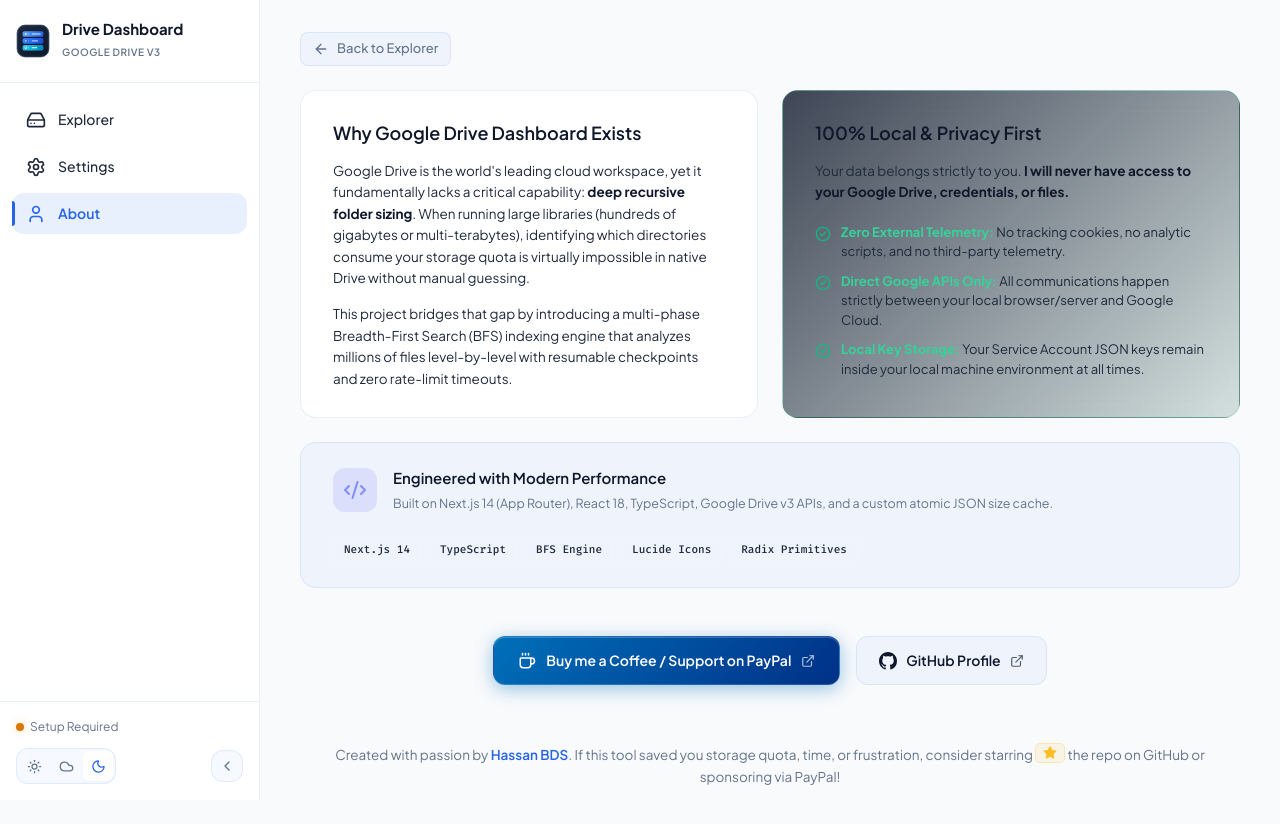
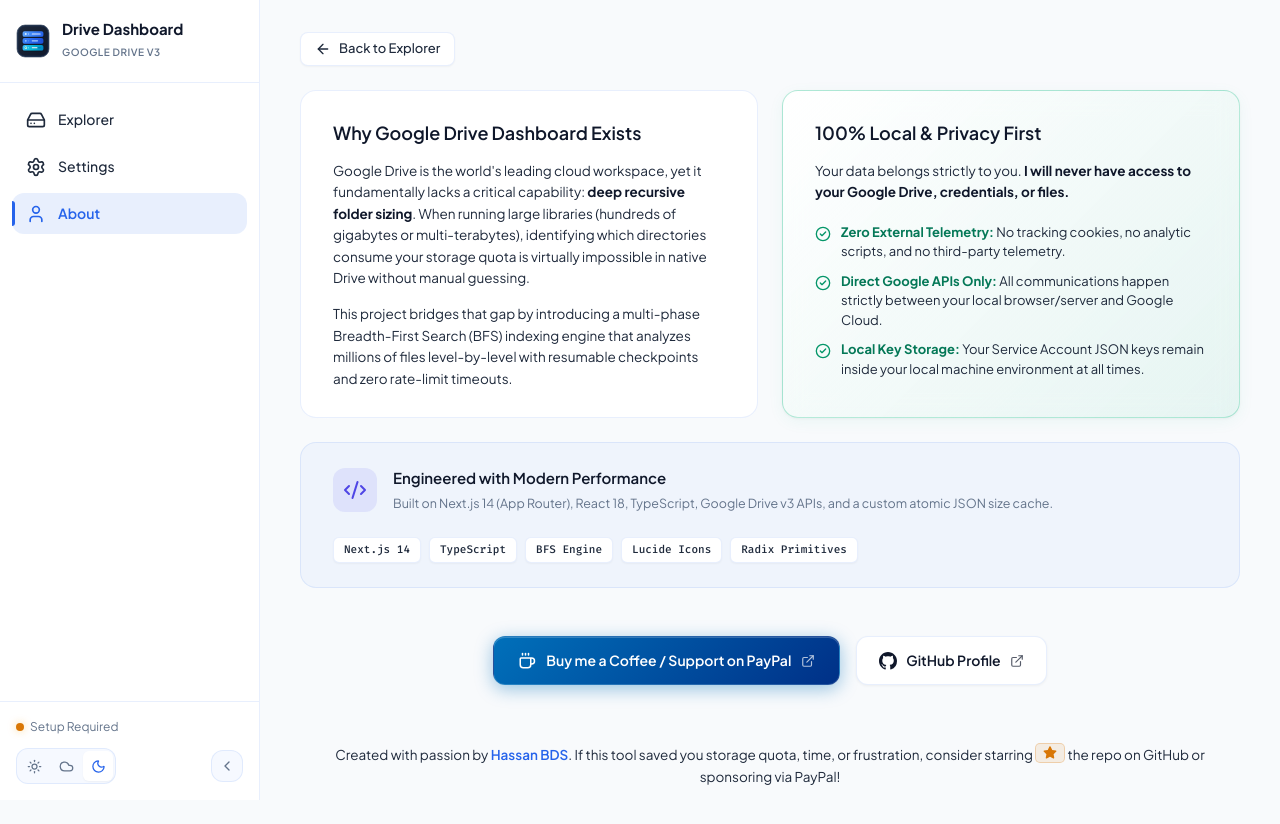
Before and after one commit to HassanBDS/Google_Drive_Dashboard, a Next.js app: page /about in a window 1280 px wide. Shown: the top 824 px of the page. Built offline with nearby package versions, Linux system fonts and the light colour scheme.

Commit message:
style: update light theme styles and rename search placeholder text

```diff
--- a/app/about/about.module.css
+++ b/app/about/about.module.css
@@ -16,20 +16,36 @@
   gap: 8px;
   font-size: 13px;
   font-weight: 500;
-  color: var(--text-muted, #94A3B8);
+  color: var(--text-secondary, #475569);
   text-decoration: none;
   transition: all var(--transition, 150ms ease);
-  padding: 6px 12px;
+  padding: 6px 14px;
   border-radius: var(--radius-sm, 8px);
-  background: var(--bg-surface, rgba(255, 255, 255, 0.04));
-  border: 1px solid var(--border, rgba(255, 255, 255, 0.08));
+  background: var(--bg-secondary, #FFFFFF);
+  border: 1px solid var(--border, #E2E8F0);
+  box-shadow: 0 1px 2px rgba(0, 0, 0, 0.04);
 }
 
 .backLink:hover {
+  color: var(--text-primary, #0F172A);
+  background: var(--bg-card-hover, #F1F5FD);
+  border-color: var(--border-hover, rgba(37, 99, 235, 0.2));
+  transform: translateX(-2px);
+}
+
+:global(:root[data-theme="dark"]) .backLink,
+:global(:root[data-theme="dim"]) .backLink {
+  color: var(--text-muted, #94A3B8);
+  background: var(--bg-surface, rgba(255, 255, 255, 0.04));
+  border-color: var(--border, rgba(255, 255, 255, 0.08));
+  box-shadow: none;
+}
+
+:global(:root[data-theme="dark"]) .backLink:hover,
+:global(:root[data-theme="dim"]) .backLink:hover {
   color: var(--text-primary, #FFFFFF);
   background: var(--bg-card-hover, rgba(255, 255, 255, 0.08));
   border-color: var(--border-hover, rgba(255, 255, 255, 0.16));
-  transform: translateX(-2px);
 }
 
 .contentWrap {
@@ -59,8 +75,16 @@
 }
 
 .privacyCard {
+  border-color: rgba(16, 185, 129, 0.3);
+  background: linear-gradient(135deg, var(--bg-secondary, #FFFFFF) 0%, rgba(16, 185, 129, 0.08) 100%);
+  box-shadow: 0 1px 3px rgba(0, 0, 0, 0.04), 0 4px 16px rgba(16, 185, 129, 0.06);
+}
+
+:global(:root[data-theme="dark"]) .privacyCard,
+:global(:root[data-theme="dim"]) .privacyCard {
   border-color: rgba(16, 185, 129, 0.25);
   background: linear-gradient(135deg, rgba(15, 23, 42, 0.8) 0%, rgba(6, 78, 59, 0.15) 100%);
+  box-shadow: none;
 }
 
 .cardHeader {
@@ -106,13 +130,23 @@
 }
 
 .privacyList li strong {
+  color: #047857;
+}
+
+:global(:root[data-theme="dark"]) .privacyList li strong,
+:global(:root[data-theme="dim"]) .privacyList li strong {
   color: #34D399;
 }
 
 .checkIcon {
-  color: #10B981;
+  color: #059669;
   flex-shrink: 0;
   margin-top: 3px;
+}
+
+:global(:root[data-theme="dark"]) .checkIcon,
+:global(:root[data-theme="dim"]) .checkIcon {
+  color: #10B981;
 }
 
 /* ── 2. Tech Architecture Banner ───────────────────────────────────── */
@@ -138,12 +172,18 @@
   width: 44px;
   height: 44px;
   border-radius: 12px;
-  background: rgba(99, 102, 241, 0.15);
-  color: #818CF8;
+  background: rgba(99, 102, 241, 0.12);
+  color: #4F46E5;
   display: flex;
   align-items: center;
   justify-content: center;
   flex-shrink: 0;
+}
+
+:global(:root[data-theme="dark"]) .techIconWrap,
+:global(:root[data-theme="dim"]) .techIconWrap {
+  background: rgba(99, 102, 241, 0.15);
+  color: #818CF8;
 }
 
 .techTitle {
@@ -170,11 +210,20 @@
   font-family: var(--font-mono, monospace);
   font-size: 11px;
   font-weight: 500;
+  color: var(--text-secondary, #1E293B);
+  background: var(--bg-secondary, #FFFFFF);
+  border: 1px solid var(--border, #E2E8F0);
+  padding: 4px 10px;
+  border-radius: 6px;
+  box-shadow: 0 1px 2px rgba(0, 0, 0, 0.04);
+}
+
+:global(:root[data-theme="dark"]) .badge,
+:global(:root[data-theme="dim"]) .badge {
   color: var(--text-secondary, #E2E8F0);
   background: rgba(255, 255, 255, 0.06);
-  border: 1px solid rgba(255, 255, 255, 0.1);
-  padding: 4px 10px;
-  border-radius: 6px;
+  border-color: rgba(255, 255, 255, 0.1);
+  box-shadow: none;
 }
 
 /* ── 3. Actions Row (Only the two buttons, centered) ───────────────── */
@@ -218,21 +267,37 @@
   display: inline-flex;
   align-items: center;
   gap: 9px;
-  background: var(--bg-surface, rgba(255, 255, 255, 0.05));
-  color: var(--text-primary, #F8FAFC);
+  background: var(--bg-secondary, #FFFFFF);
+  color: var(--text-primary, #0F172A);
   font-size: 14px;
   font-weight: 600;
   padding: 13px 22px;
   border-radius: var(--radius-md, 10px);
   text-decoration: none;
-  border: 1px solid var(--border, rgba(255, 255, 255, 0.12));
+  border: 1px solid var(--border, #E2E8F0);
+  box-shadow: 0 1px 3px rgba(0, 0, 0, 0.05);
   transition: all var(--transition, 150ms ease);
 }
 
 .githubBtn:hover {
+  background: var(--bg-card-hover, #F1F5FD);
+  border-color: var(--border-hover, rgba(37, 99, 235, 0.25));
+  transform: translateY(-2px);
+  color: var(--text-primary, #0F172A);
+}
+
+:global(:root[data-theme="dark"]) .githubBtn,
+:global(:root[data-theme="dim"]) .githubBtn {
+  background: var(--bg-surface, rgba(255, 255, 255, 0.05));
+  color: var(--text-primary, #F8FAFC);
+  border-color: var(--border, rgba(255, 255, 255, 0.12));
+  box-shadow: none;
+}
+
+:global(:root[data-theme="dark"]) .githubBtn:hover,
+:global(:root[data-theme="dim"]) .githubBtn:hover {
   background: var(--bg-card-hover, rgba(255, 255, 255, 0.1));
   border-color: var(--border-hover, rgba(255, 255, 255, 0.25));
-  transform: translateY(-2px);
   color: #FFFFFF;
 }
 
@@ -253,11 +318,11 @@
   padding: 10px 20px 24px 20px;
   font-size: 13.5px;
   line-height: 1.6;
-  color: var(--text-muted, #94A3B8);
+  color: var(--text-secondary, #334155);
 }
 
 .footerNote a {
-  color: var(--color-primary, #60A5FA);
+  color: var(--color-primary, #2563EB);
   text-decoration: none;
   font-weight: 600;
 }
@@ -270,24 +335,42 @@
   display: inline-flex;
   align-items: center;
   gap: 5px;
-  color: #FBBF24 !important;
+  color: #B45309 !important;
   text-decoration: none !important;
   font-weight: 600;
   padding: 2px 7px;
   border-radius: 5px;
-  background: rgba(251, 191, 36, 0.1);
-  border: 1px solid rgba(251, 191, 36, 0.25);
+  background: rgba(217, 119, 6, 0.1);
+  border: 1px solid rgba(217, 119, 6, 0.25);
   transition: all var(--transition, 150ms ease);
   vertical-align: baseline;
 }
 
 .starLink:hover {
-  background: rgba(251, 191, 36, 0.2);
-  border-color: rgba(251, 191, 36, 0.45);
+  background: rgba(217, 119, 6, 0.18);
+  border-color: rgba(217, 119, 6, 0.4);
   transform: translateY(-1px);
 }
 
 .starIcon {
+  color: #D97706;
+}
+
+:global(:root[data-theme="dark"]) .starLink,
+:global(:root[data-theme="dim"]) .starLink {
+  color: #FBBF24 !important;
+  background: rgba(251, 191, 36, 0.1);
+  border-color: rgba(251, 191, 36, 0.25);
+}
+
+:global(:root[data-theme="dark"]) .starLink:hover,
+:global(:root[data-theme="dim"]) .starLink:hover {
+  background: rgba(251, 191, 36, 0.2);
+  border-color: rgba(251, 191, 36, 0.45);
+}
+
+:global(:root[data-theme="dark"]) .starIcon,
+:global(:root[data-theme="dim"]) .starIcon {
   color: #FBBF24;
 }
 
--- a/components/charts/FolderTreemap.module.css
+++ b/components/charts/FolderTreemap.module.css
@@ -155,7 +155,7 @@
 .tooltipDetails {
   font-family: var(--font-mono, monospace);
   font-size: 11px;
-  color: var(--color-primary, #60A5FA);
+  color: #60A5FA;
   margin-top: 2px;
 }
 
--- a/components/charts/SizeHistogram.module.css
+++ b/components/charts/SizeHistogram.module.css
@@ -196,7 +196,7 @@
 .tooltipDetails {
   font-family: var(--font-mono, monospace);
   font-size: 11px;
-  color: var(--color-primary, #60A5FA);
+  color: #60A5FA;
   margin-top: 2px;
 }
 
```
